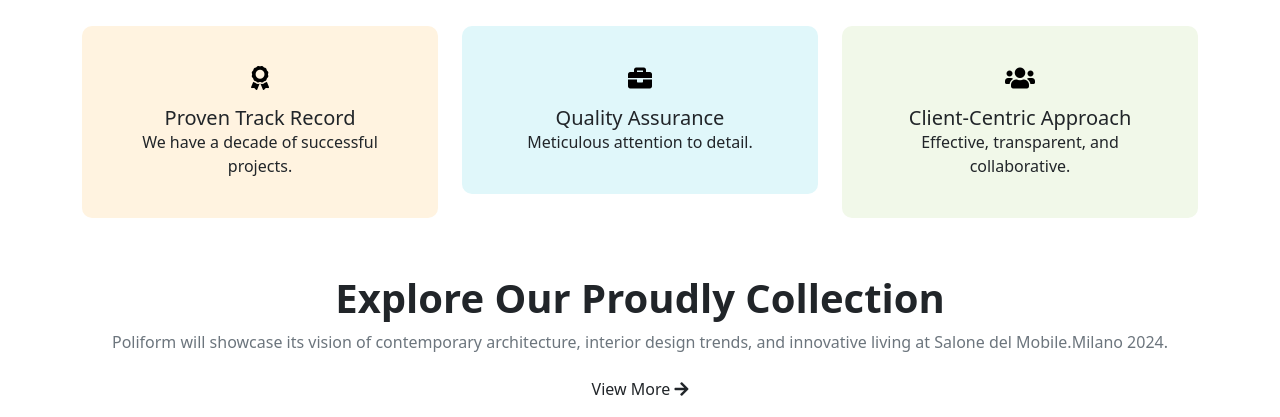
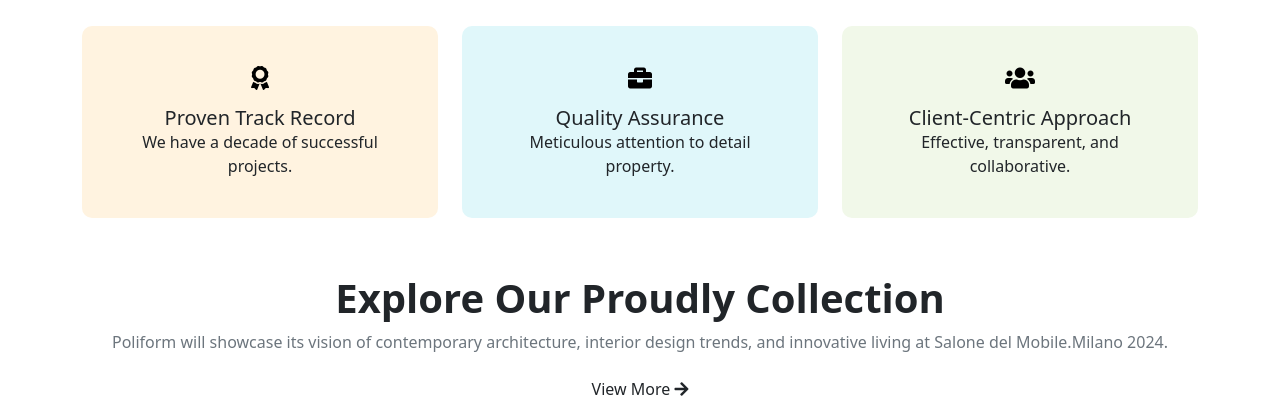
Before and after one commit to wildanmr23/web-company-profile, a plain HTML site: page index.html in a window 1280 px wide. Shown: the part 3180-3597 px from the top of the page. Drawn offline with nearby package versions, Linux system fonts and the light colour scheme.

Commit message:
maintenance

```diff
--- a/index.html
+++ b/index.html
@@ -289,7 +289,7 @@
           <div class="card-why-us bg-light-blue">
             <i class="fas fa-briefcase fa-3x mb-3"></i>
             <h5 class="card-title">Quality Assurance</h5>
-            <p class="card-text">Meticulous attention to detail.</p>
+            <p class="card-text">Meticulous attention to detail property.</p>
           </div>
         </div>
         <div class="col-md-4 mb-2">
```
